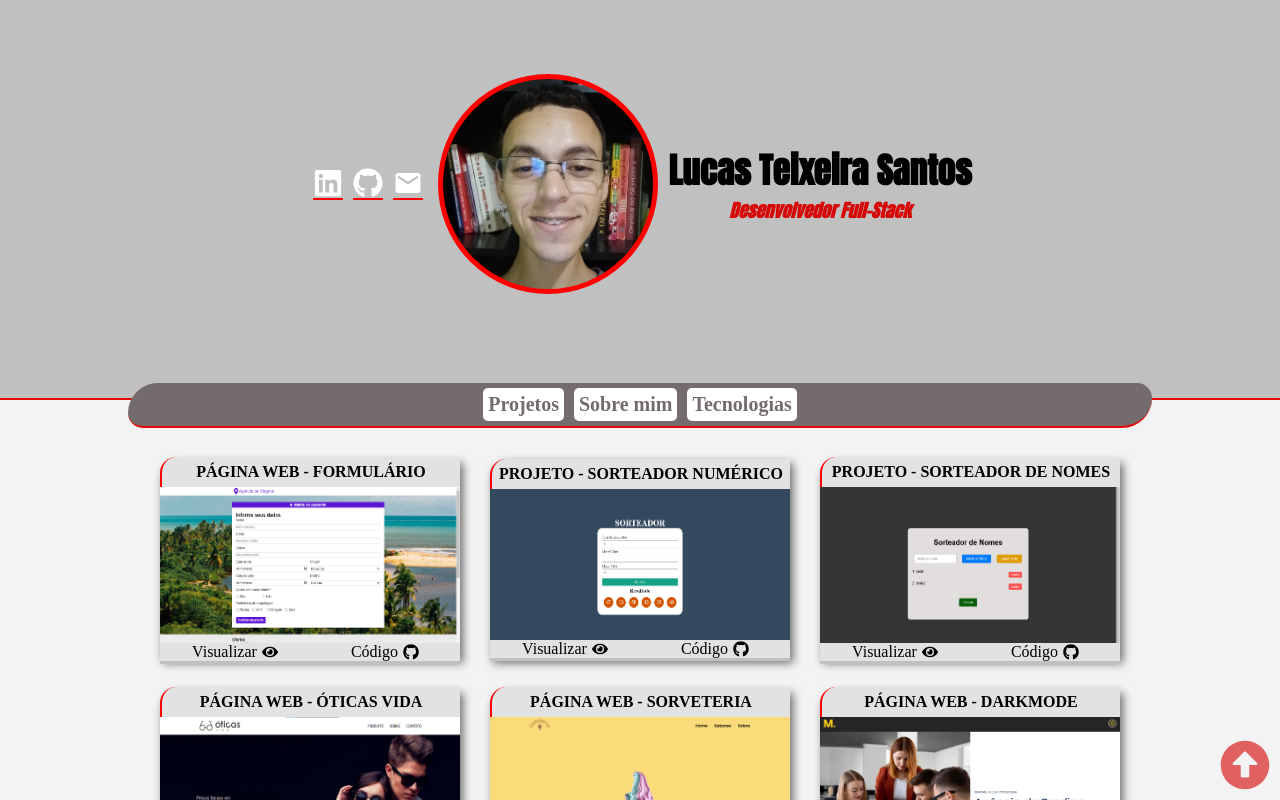
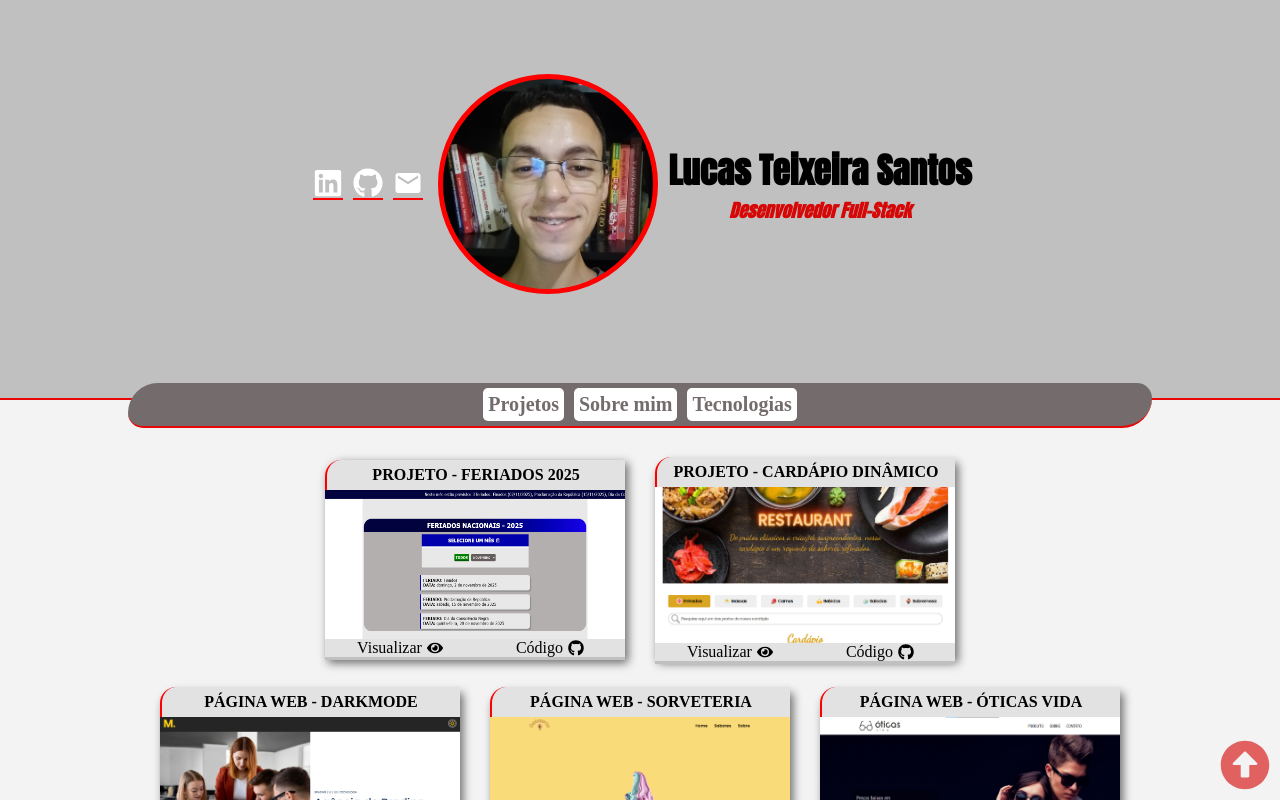
Before and after one commit to lucas-devworks/meu-portfolio, a Next.js app: page / in a window 1280 px wide. Shown: the top 800 px of the page. Built offline with nearby package versions, Linux system fonts and the light colour scheme.

Commit message:
15/11/24

```diff
--- a/src/app/page.js
+++ b/src/app/page.js
@@ -18,6 +18,7 @@ const pro4 = "/projetos/projeto4.png";
 const pro5 = "/projetos/projeto5.png";
 const pro6 = "/projetos/projeto6.png";
 const pro7 = "/projetos/projeto7.png";
+const pro8 = "/projetos/projeto8.png";
 
 
 // variavél de estado
@@ -87,6 +88,13 @@ const [clicado, setClicado] = useState(false);
             link_projeto={'https://cardapioreact.vercel.app/'}
             github={'https://github.com/lucas-devworks/cardapio_dinamico.git'}
           />
+          {/* projeto 8 */}
+          <Projetos
+            nome={'PROJETO - FERIADOS 2025'}
+            imagem={pro8}
+            link_projeto={'https://feriados-nacionais-projeto.vercel.app/'}
+            github={'https://github.com/lucas-devworks/FERIADOS_NACIONAIS_PROJETO.git'}
+          />
 
       </section>
     </main>
--- a/src/app/page.module.css
+++ b/src/app/page.module.css
@@ -31,8 +31,8 @@
     justify-content: center;
     align-items: start;
     gap: 30px;
-    flex-wrap: wrap;
-    flex-direction: row;
+    flex-wrap: wrap-reverse;
+    flex-direction: row-reverse;
 }
 
 /* sobre mim */
```
Also changed, not shown: public/projetos/projeto8.png (added).
